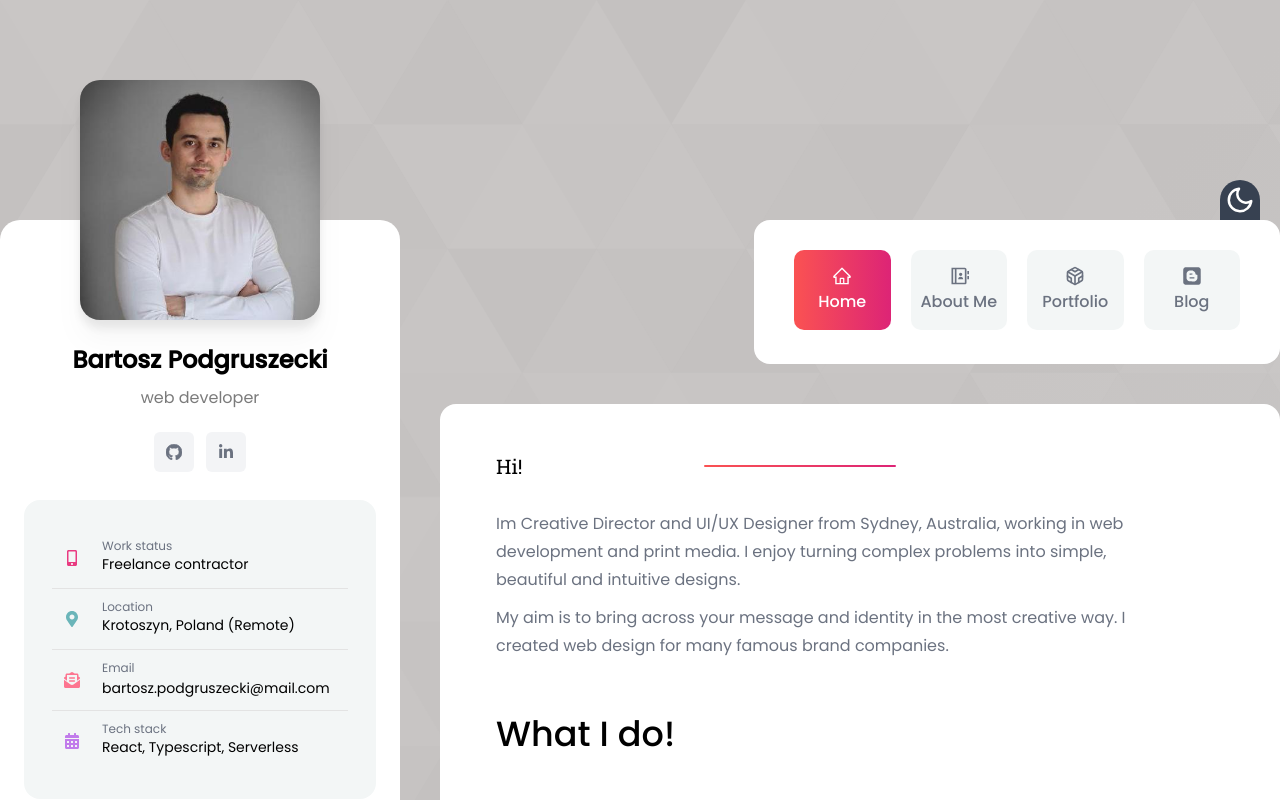
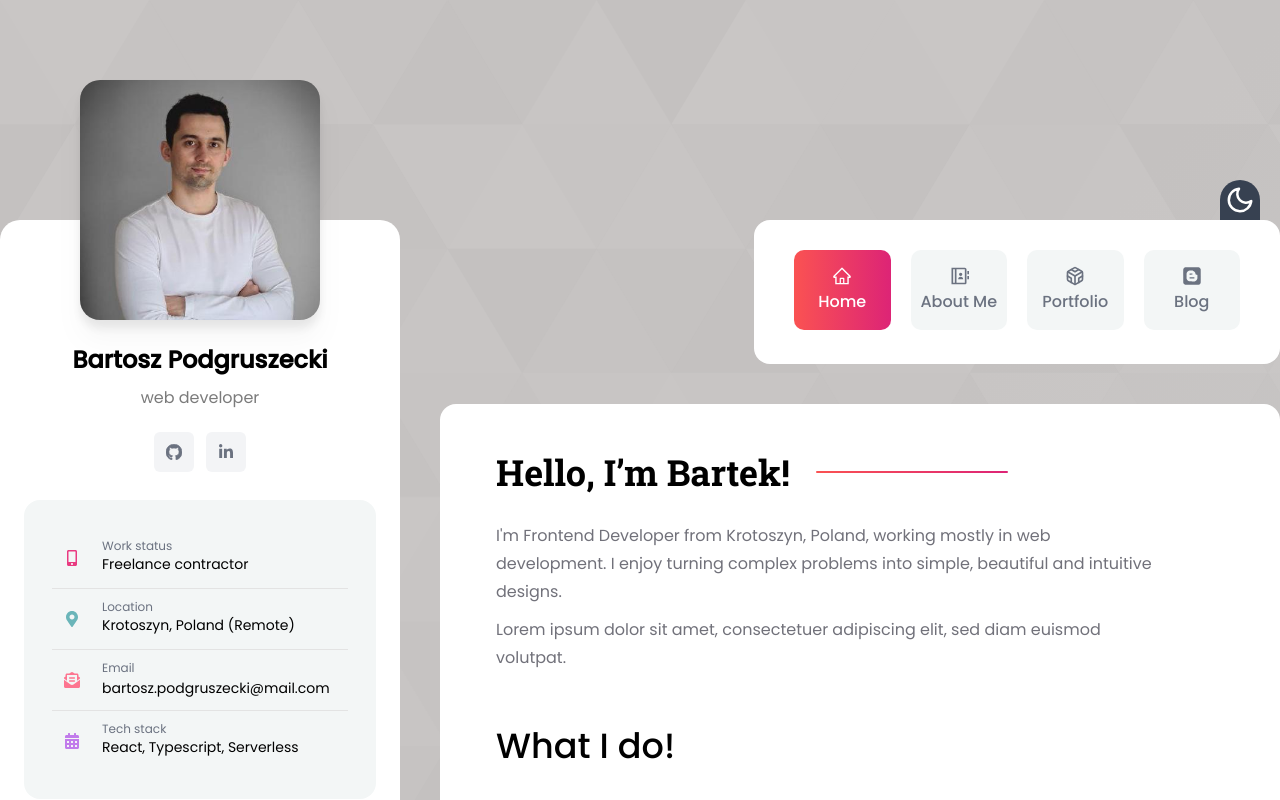
Before and after one commit to barthicus/portfolio, a Next.js app: page / in a window 1280 px wide. Shown: the top 800 px of the page. Built offline with nearby package versions, Linux system fonts and the light colour scheme.

Commit message:
Update homepage

```diff
--- a/src/app/page.tsx
+++ b/src/app/page.tsx
@@ -2,18 +2,19 @@ export default function Home() {
   return (
     <>
       <div className="px-2 pt-12 sm:px-5 md:px-10 md:py-12 lg:px-14">
-        <h2 className="after-effect font-sans text-xl after:left-52">Hi!</h2>
+        <h2 className="after-effect font-sans text-4xl font-bold after:left-80">
+          Hello, I’m Bartek!
+        </h2>
         <div className="grid-cols-12 items-center pt-4 md:gap-10 md:pt-[30px] lg:grid ">
           <div className="col-span-12 space-y-2.5">
             <div className="lg:mr-16">
-              <p className="leading-7 text-gray-500 dark:text-gray-100">
-                Im Creative Director and UI/UX Designer from Sydney, Australia, working in web
-                development and print media. I enjoy turning complex problems into simple, beautiful
-                and intuitive designs.
+              <p className="leading-7 text-zinc-500 dark:text-zinc-400">
+                I&apos;m Frontend Developer from Krotoszyn, Poland, working mostly in web
+                development. I enjoy turning complex problems into simple, beautiful and intuitive
+                designs.
               </p>
-              <p className="mt-2.5 leading-7 text-gray-500 dark:text-gray-100">
-                My aim is to bring across your message and identity in the most creative way. I
-                created web design for many famous brand companies.
+              <p className="mt-2.5 leading-7 text-zinc-500 dark:text-zinc-400">
+                Lorem ipsum dolor sit amet, consectetuer adipiscing elit, sed diam euismod volutpat.
               </p>
             </div>
           </div>
```
